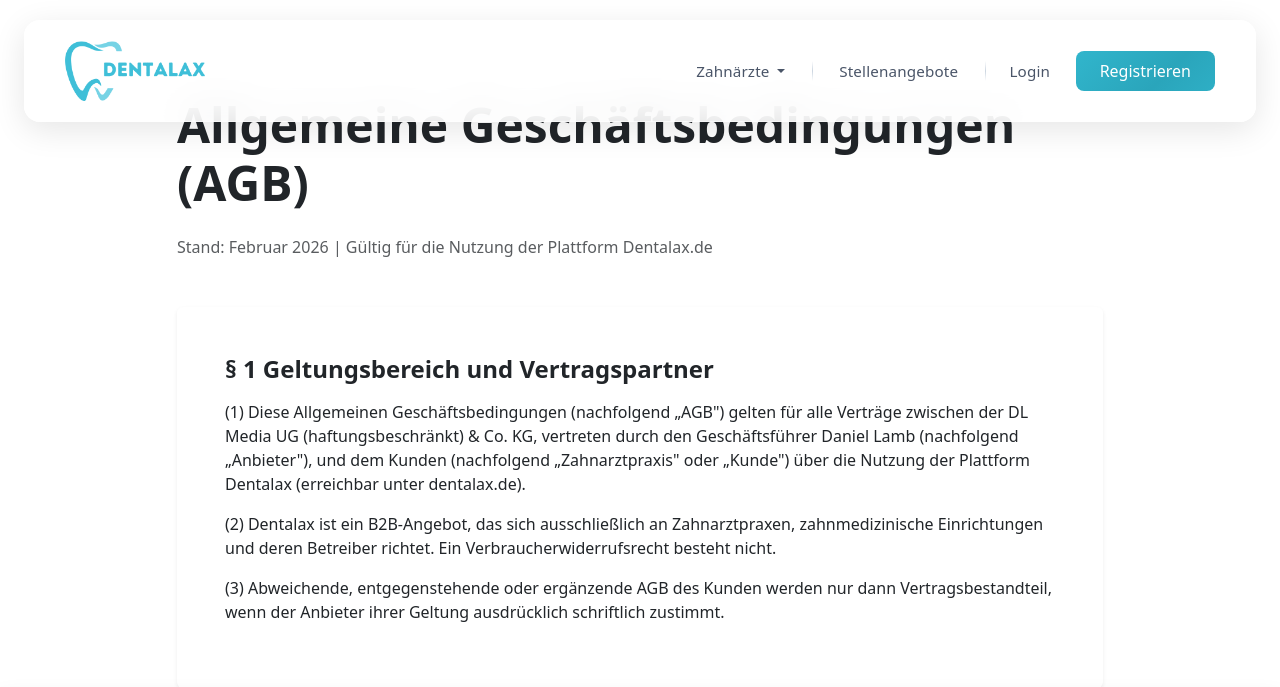
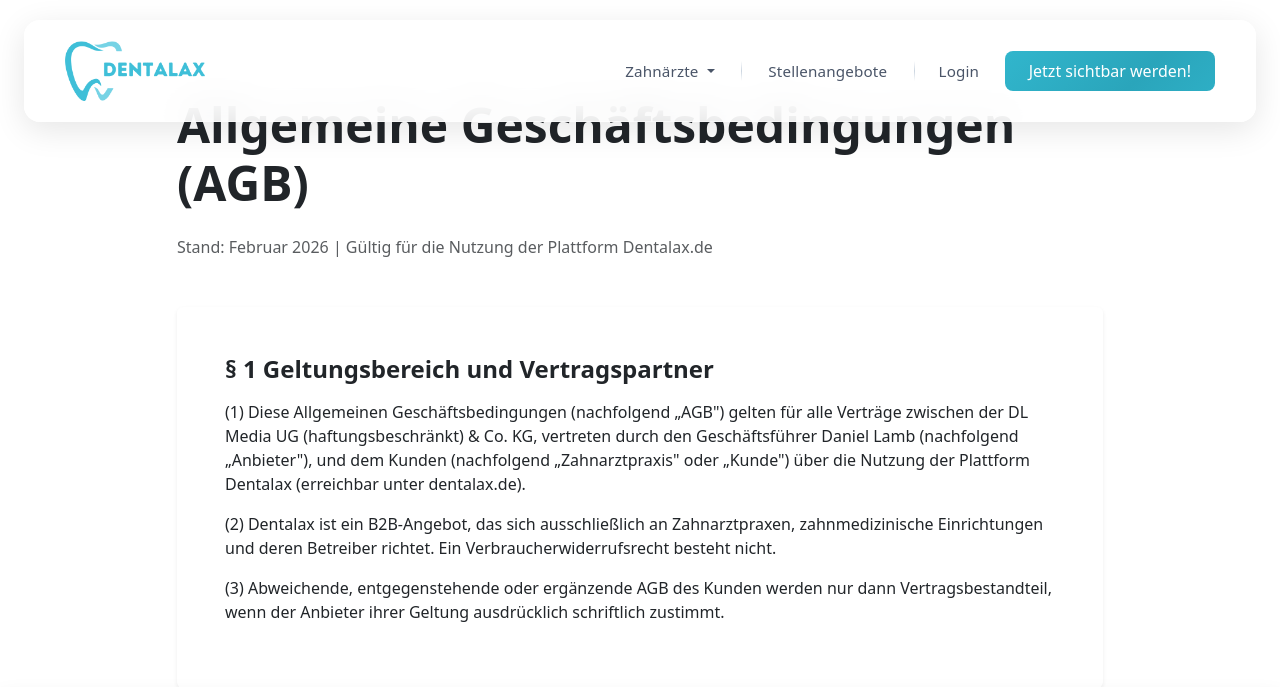
Before and after one commit to aglenedwards/DentalaxFinal, a Flask app: page /agb in a window 1280 px wide. Shown: the top 687 px of the page. Run offline with Flask 3, Linux system fonts and the light colour scheme; data that the repository does not hold is empty; some libraries are stand-ins or nearby versions.

Commit message:
Update navigation button text to encourage user registration
Change the text of the "Register" button in the navigation bar to "Become Visible Now!".

Replit-Commit-Author: Agent
Replit-Commit-Session-Id: 18760bda-f788-4c9c-9675-15e5cd108df5
Replit-Commit-Checkpoint-Type: intermediate_checkpoint
Replit-Commit-Event-Id: fc330f6c-eb40-4757-8b62-4de4febee6bb
Replit-Commit-Screenshot-Url: https://storage.googleapis.com/screenshot-production-us-central1/66814837-dff2-463d-bf46-dec26e800c91/18760bda-f788-4c9c-9675-15e5cd108df5/UXa32gE
Replit-Helium-Checkpoint-Created: true

```diff
--- a/templates/layout.html
+++ b/templates/layout.html
@@ -77,7 +77,7 @@
           <a class="nav-link" href="/zahnarzt-login">Login</a>
         </li>
         <li class="nav-item ms-2">
-          <a class="btn button-shimmer rounded-3 px-4 py-2" href="/register">Registrieren</a>
+          <a class="btn button-shimmer rounded-3 px-4 py-2" href="/register">Jetzt sichtbar werden!</a>
         </li>
         {% endif %}
       </ul>
```
